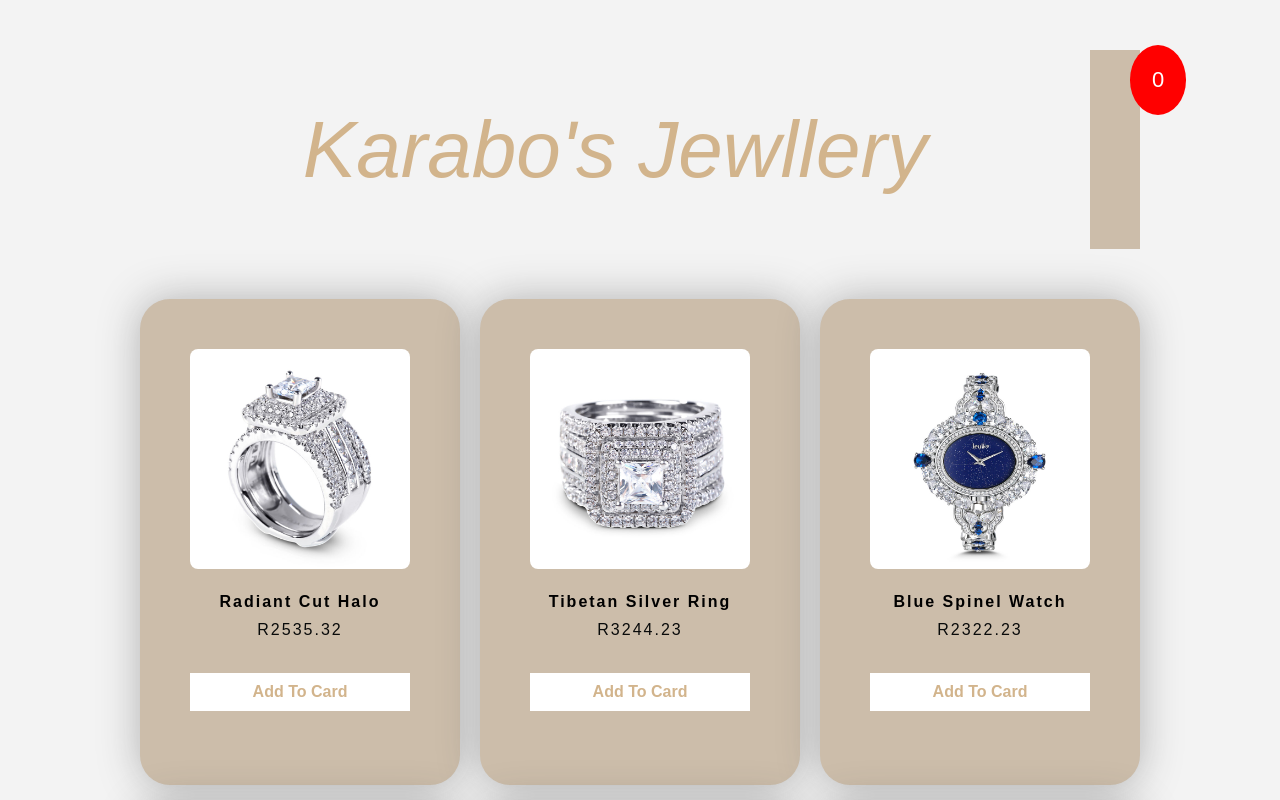
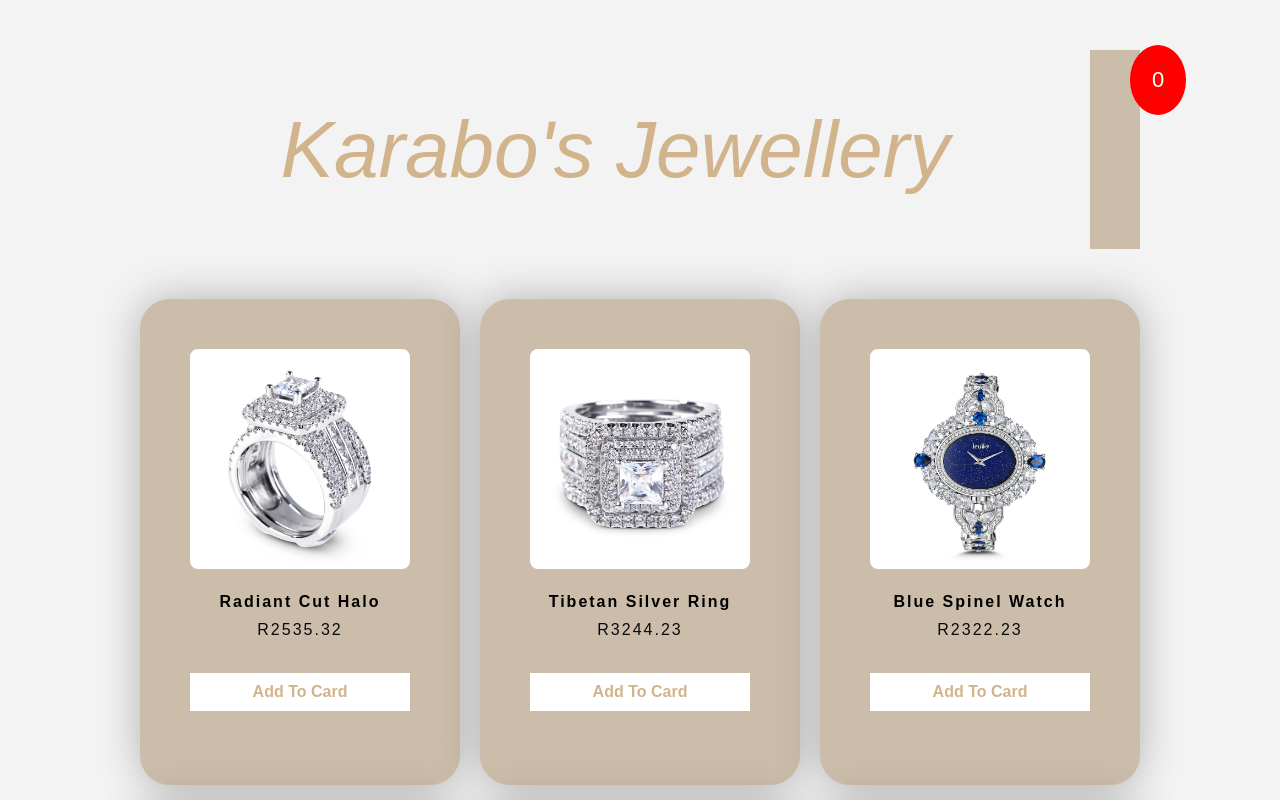
Before and after one commit to Karabo-Mncube/Shopping-Cart2, a plain HTML site: page index.html in a window 1280 px wide. Shown: the top 800 px of the page. Drawn offline with nearby package versions, Linux system fonts and the light colour scheme.

Commit message:
Update index.html

```diff
--- a/index.html
+++ b/index.html
@@ -4,7 +4,7 @@
     <meta charset="UTF-8">
     <meta http-equiv="X-UA-Compatible" content="IE=edge">
     <meta name="viewport" content="width=device-width, initial-scale=1.0">
-    <title>Karabo's Jewllery</title>
+    <title>Karabo's Jewellery</title>
     <link rel="stylesheet" href="style.css">
     <link rel="stylesheet" href="https://cdn.jsdelivr.net/npm/bootstrap-icons@1.11.3/font/bootstrap-icons.min.css">
 
@@ -13,7 +13,7 @@
 
     <div class="container">
         <header>
-            <h1 class="heading" style="text-align: center; font-size: 80px;">Karabo's Jewllery </h1>
+            <h1 class="heading" style="text-align: center; font-size: 80px;">Karabo's Jewellery </h1>
             <div class="shopping">
                 <img src="images/mb-cart-64x64.svg" alt="">
                 <span style="background-color: red; padding: 22px; font-size: 22px;" class="quantity">0</span>
```
